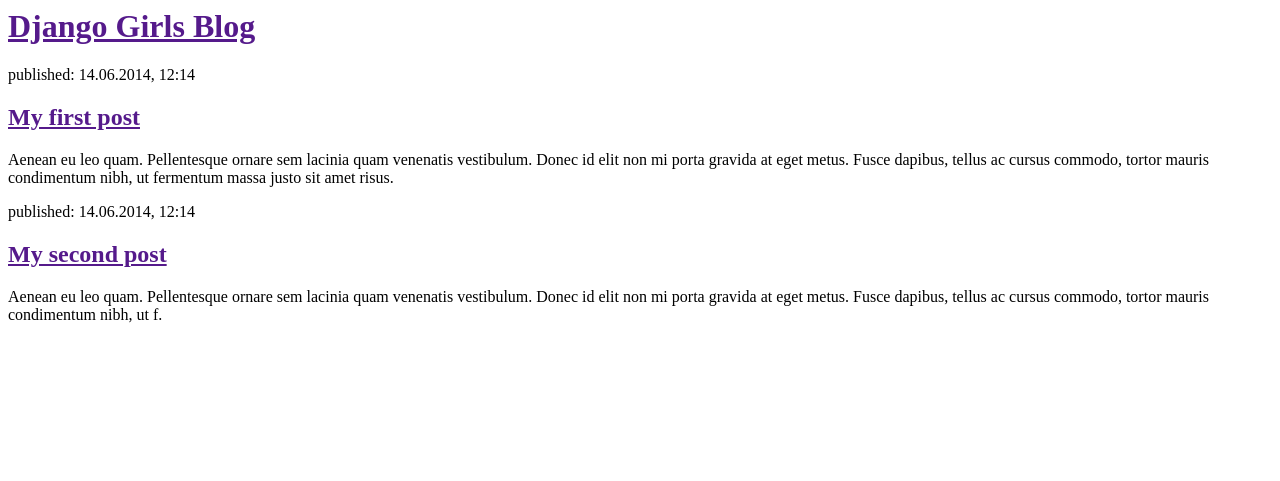
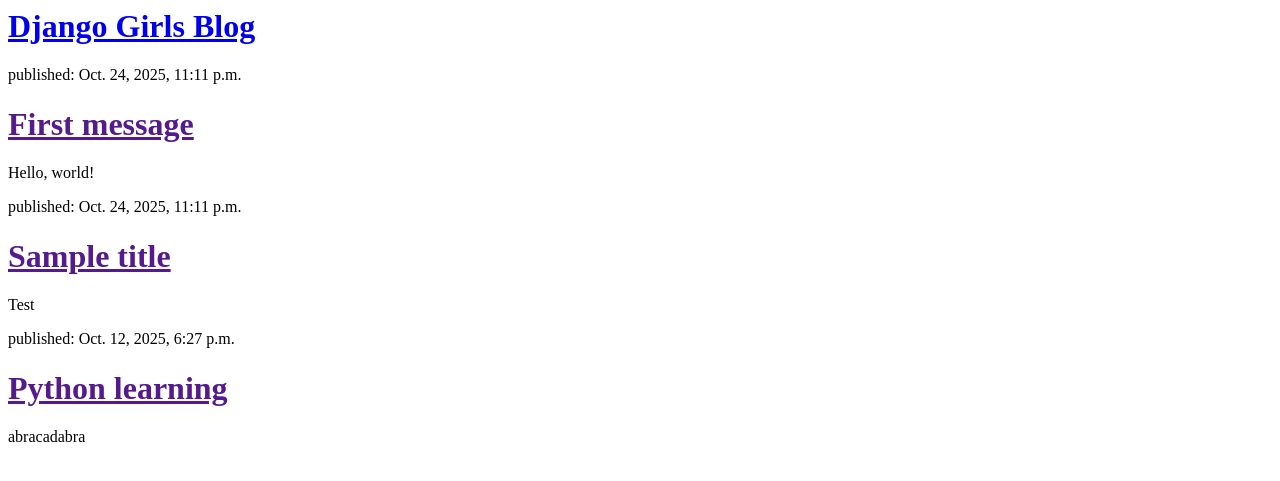
Before and after one commit to marynarudnitska2005/djangoblog, a Django app: template djangogirls/blog/templates/blog/post_list.html in a window 1280 px wide. Shown: the top 481 px of the page. Run offline with Django 4.2, Linux system fonts and the light colour scheme; the template is opened without the code that fills it: values that come from a table or form of the project are taken from there, others are empty; data comes from the database, SQL or seed files in the repository; both versions use the stored data as it was after the commit.

Commit message:
django templates for pyanywhere

```diff
--- a/djangogirls/blog/templates/blog/post_list.html
+++ b/djangogirls/blog/templates/blog/post_list.html
@@ -4,19 +4,15 @@
   </head>
   <body>
     <div>
-            <h1><a href="">Django Girls Blog</a></h1>
+      <h1><a href="/">Django Girls Blog</a></h1>
     </div>
 
+    {% for post in posts %}
     <div>
-            <p>published: 14.06.2014, 12:14</p>
-            <h2><a href="">My first post</a></h2>
-            <p>Aenean eu leo quam. Pellentesque ornare sem lacinia quam venenatis vestibulum. Donec id elit non mi porta gravida at eget metus. Fusce dapibus, tellus ac cursus commodo, tortor mauris condimentum nibh, ut fermentum massa justo sit amet risus.</p>
+      <p>published: {{ post.published_date }}</p>
+      <h1><a href="">{{ post.title }}</a></h1>
+      <p>{{ post.text|linebreaksbr }}</p>
     </div>
-
-        <div>
-            <p>published: 14.06.2014, 12:14</p>
-            <h2><a href="">My second post</a></h2>
-            <p>Aenean eu leo quam. Pellentesque ornare sem lacinia quam venenatis vestibulum. Donec id elit non mi porta gravida at eget metus. Fusce dapibus, tellus ac cursus commodo, tortor mauris condimentum nibh, ut f.</p>
-        </div>
+    {% endfor %}
   </body>
 </html>
--- a/djangogirls/blog/urls.py
+++ b/djangogirls/blog/urls.py
@@ -2,5 +2,5 @@ from django.urls import path, include
 from . import views
 
 urlpatterns = [
-    path(r'', views.post_list, name='post_list'),
+    path('blog/', views.post_list, name='post_list'),
 ]
--- a/djangogirls/blog/views.py
+++ b/djangogirls/blog/views.py
@@ -1,4 +1,7 @@
 from django.shortcuts import render
+from django.utils import timezone
+from .models import Post
 
 def post_list(request):
-    return render(request, 'blog/post_list.html', {})
+    posts = Post.objects.filter(published_date__lte=timezone.now()).order_by('published_date')
+    return render(request, 'blog/post_list.html', {'posts': posts})
--- a/djangogirls/mysite/settings.py
+++ b/djangogirls/mysite/settings.py
@@ -25,7 +25,7 @@ SECRET_KEY = 'django-insecure-c9$^6&e_x)w)8-xwm5-f+^$fzb!n69e%v5kk8hix2uo*p_%x%$
 # SECURITY WARNING: don't run with debug turned on in production!
 DEBUG = True
 
-ALLOWED_HOSTS = ['marynarudnitska.pythonanywhere.com']
+ALLOWED_HOSTS = ['marynarudnitska.pythonanywhere.com', '127.0.0.1']
 
 
 # Application definition
```
Also changed, not shown: djangogirls/db.sqlite3. Lines whose indentation alone changed are shown as unchanged.
